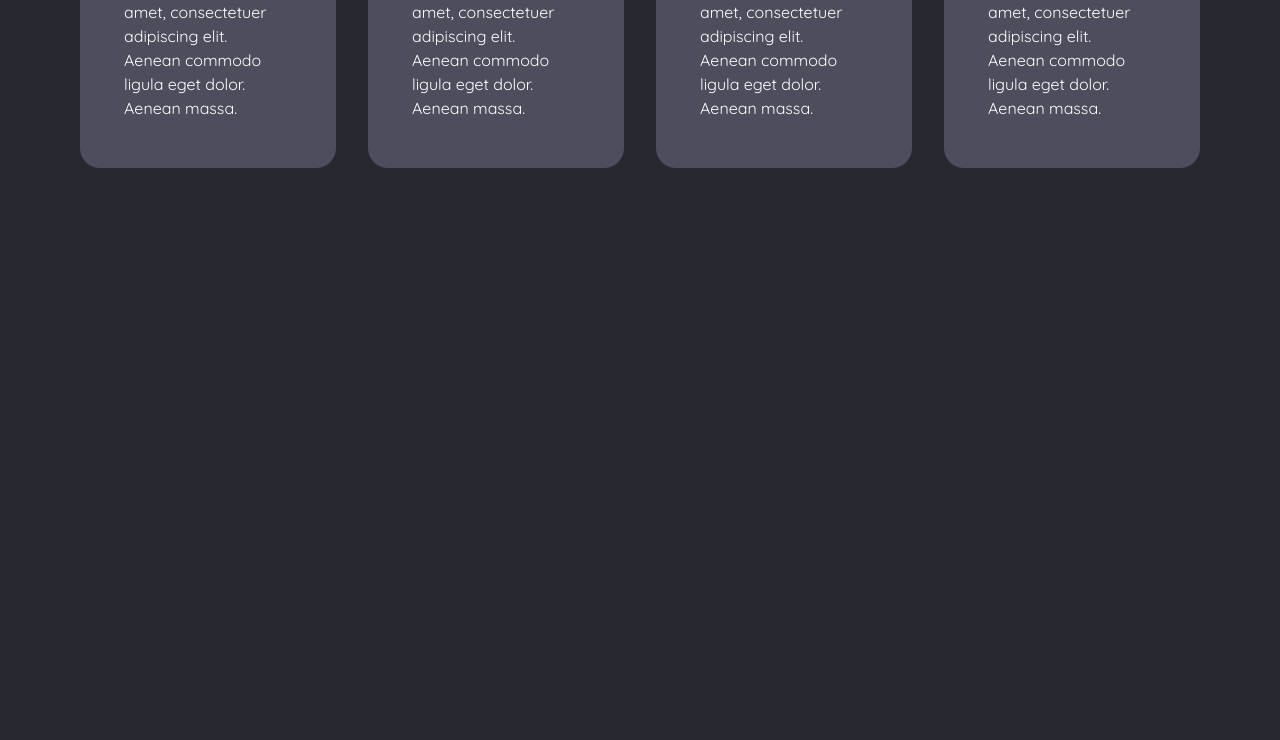
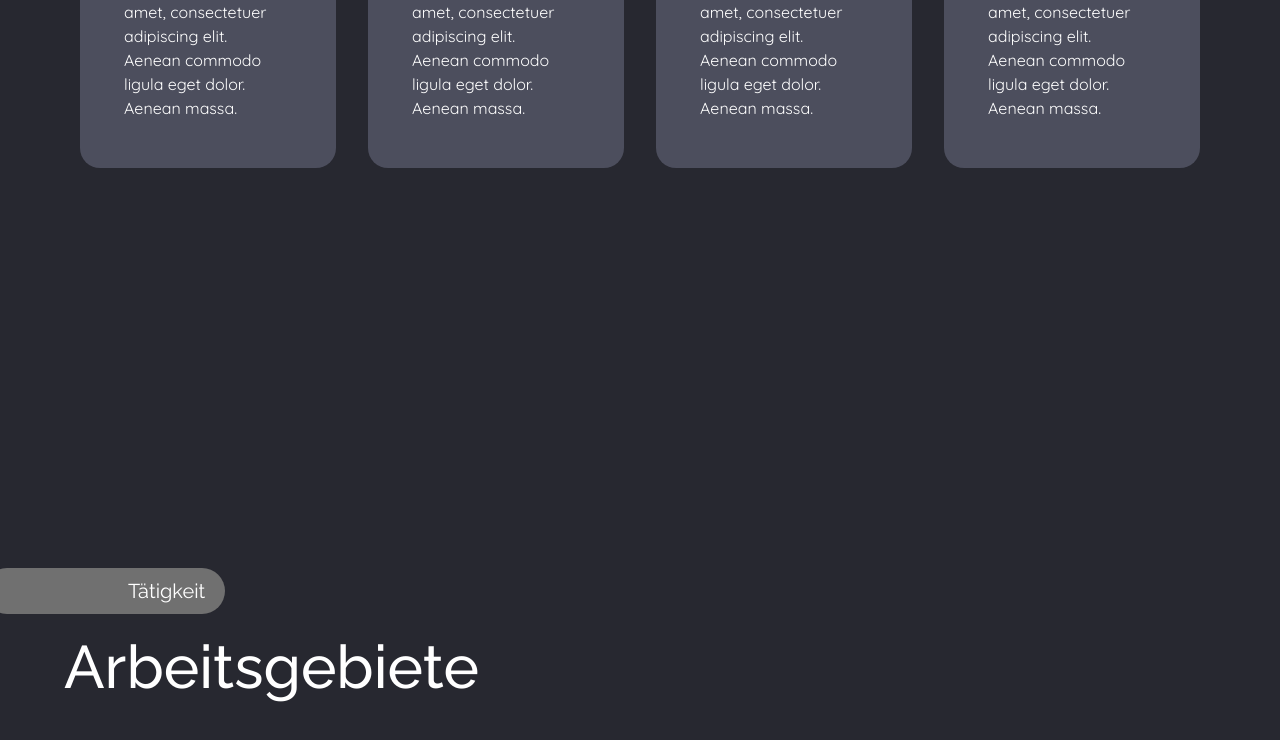
Before and after one commit to JasonSa19/vue-portfolio, a Vue app: page / in a window 1280 px wide. Shown: the part 2365-3105 px from the top of the page. Before the commit the page ends 2933 px from the top, so only its background shows below. Built offline with nearby package versions, Linux system fonts and the light colour scheme.

Commit message:
Create Areas Component

```diff
--- a/src/App.vue
+++ b/src/App.vue
@@ -3,6 +3,7 @@ import Header from "./components/Header.vue";
 import Intro from "./components/Intro.vue";
 import About from "./components/About.vue";
 import Attributes from "./components/Attributes.vue";
+import Areas from "./components/Areas.vue";
 </script>
 
 <template>
@@ -10,6 +11,7 @@ import Attributes from "./components/Attributes.vue";
   <Intro />
   <About />
   <Attributes />
+  <Areas />
 </template>
 
 <style lang="scss">
--- /dev/null
+++ b/src/components/Areas.vue
@@ -0,0 +1,18 @@
+<script setup>
+import subLine from "../components/modules/subLine.vue";
+</script>
+
+<template>
+  <section class="mb-32 xl:mb-96 anim">
+    <subLine sublineText="Tätigkeit" />
+    <div class="container">
+      <div class="flex flex-col gap-6 xl:gap-14 md:flex-row">
+        <div class="basis-5/12">
+          <h2 class="text-lg xl:text-2xl font-headline leading-headline">
+            Arbeitsgebiete
+          </h2>
+        </div>
+      </div>
+    </div>
+  </section>
+</template>
```
